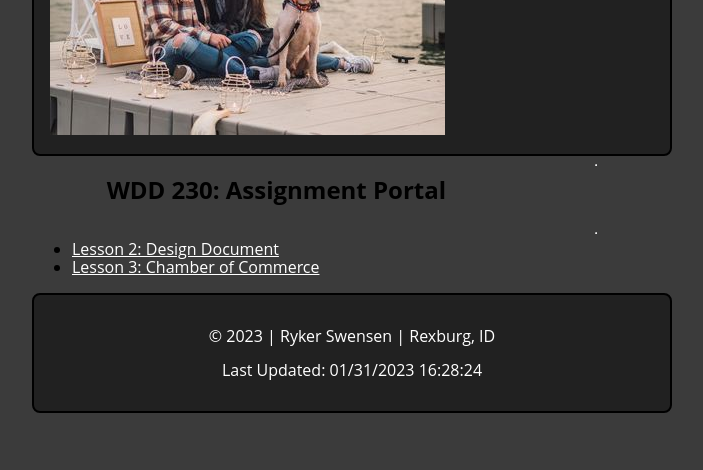
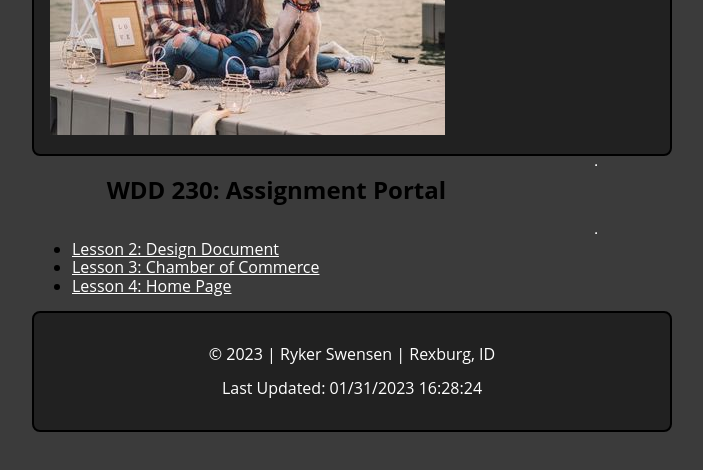
Before and after one commit to RykerSwensen/wdd230, a plain HTML site: page index.html in a window 1280 px wide. Shown: the part 278-748 px from the top of the page, without its empty margins (288-991 px from the left). Drawn offline with nearby package versions, Linux system fonts and the light colour scheme; files that its build step writes are made by us from their sources.

Commit message:
lesson 4 added

```diff
--- a/index.html
+++ b/index.html
@@ -23,6 +23,7 @@
         <ul>
           <li><a href="./lesson2/design-principles.html">Lesson 2: Design Document</a></li>
           <li><a href="./lesson3/index.html">Lesson 3: Chamber of Commerce</a></li>
+          <li><a href="./lesson4/chamber/index.html">Lesson 4: Home Page</a></li>
         </ul>
         <hr />
       </main>
```
